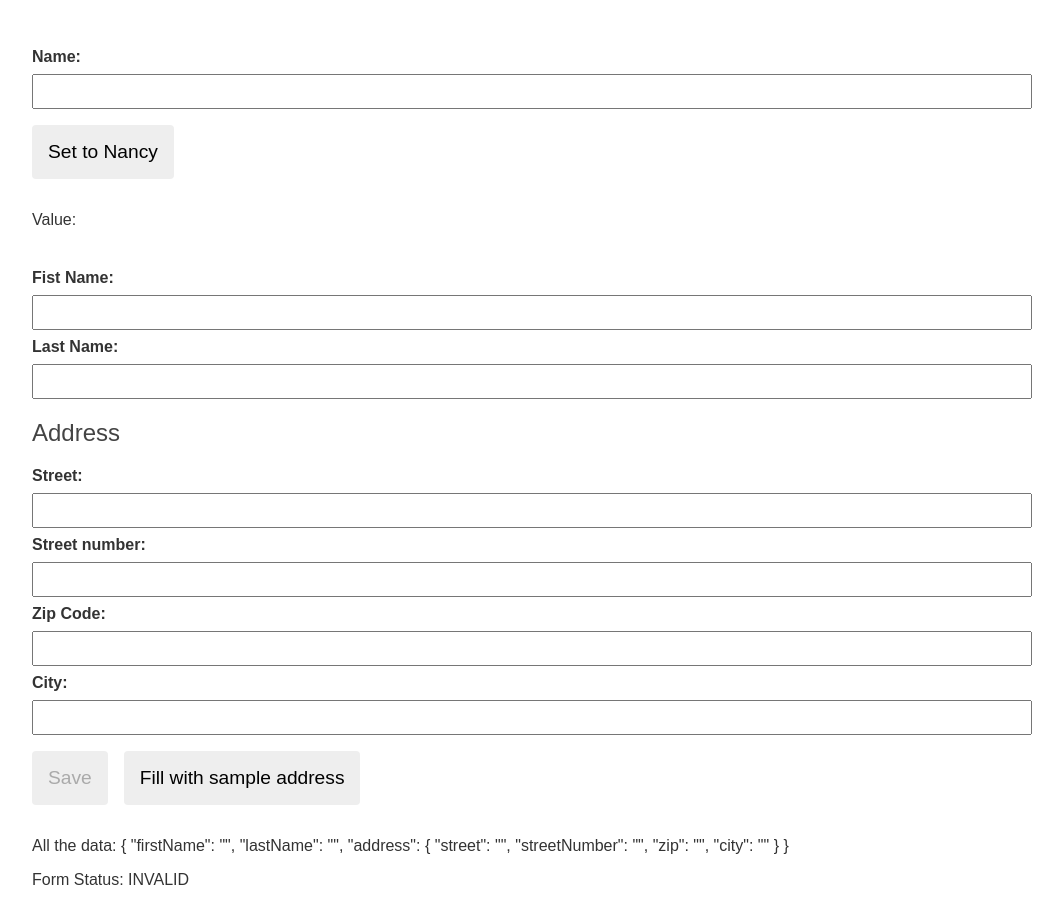
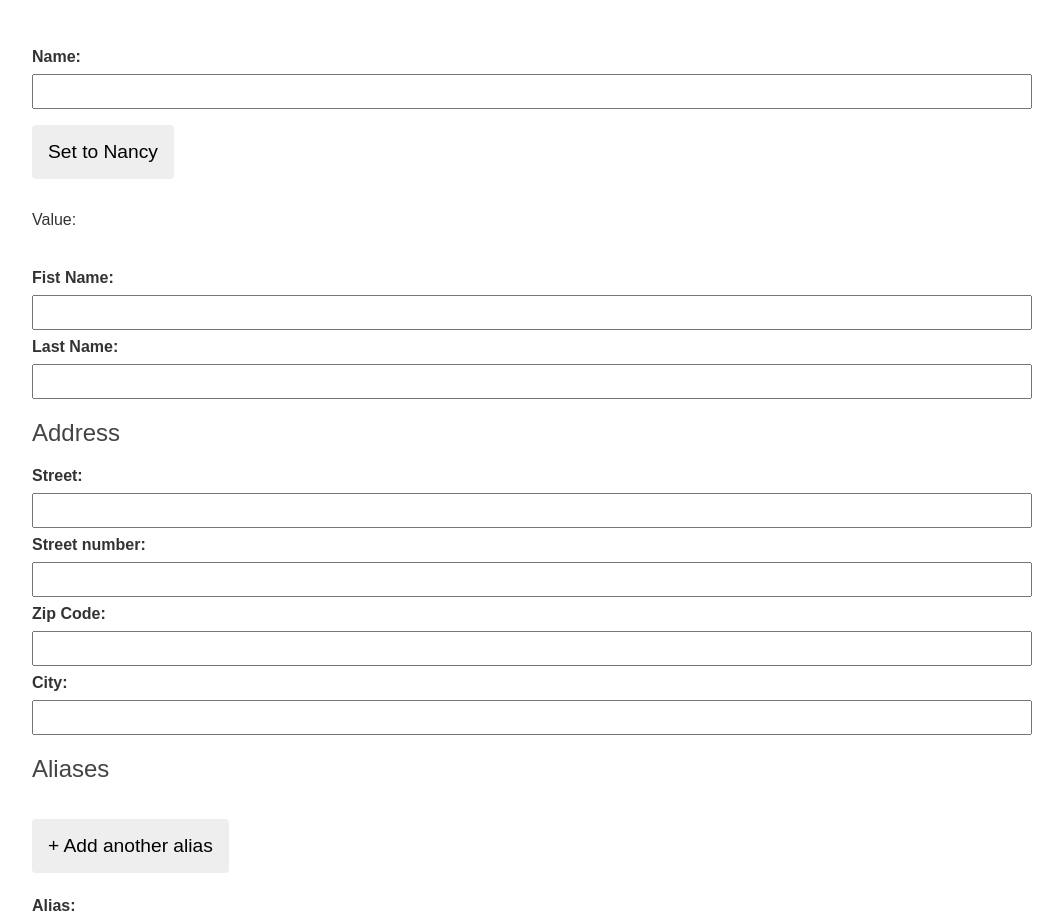
Before and after one commit to grossmann94/angular-reactive-forms, an Angular app: page / in a window 1280 px wide. Shown: the top 921 px of the page, without its empty margins (108-1171 px from the left). Built offline with nearby package versions, Linux system fonts and the light colour scheme.

Commit message:
added aliases as a dynamic array form element

```diff
--- a/src/app/profile-editor/profile-editor.component.html
+++ b/src/app/profile-editor/profile-editor.component.html
@@ -21,6 +21,17 @@
     <input id="city" type="text" formControlName="city" />
   </div>
 
+  <div formArrayName="aliases">
+    <h2>Aliases</h2>
+    <button type="button" (click)="addAlias()">+ Add another alias</button>
+
+    <div *ngFor="let alias of aliases.controls; let i = index">
+      <!-- The repeated alias template -->
+      <label for="alias-{{ i }}">Alias:</label>
+      <input id="alias-{{ i }}" type="text" [formControlName]="i" />
+    </div>
+  </div>
+
   <button type="submit" [disabled]="!profileForm.valid">Save</button>
   <button (click)="fillOutSampleAddress()">Fill with sample address</button>
 </form>
--- a/src/app/profile-editor/profile-editor.component.ts
+++ b/src/app/profile-editor/profile-editor.component.ts
@@ -4,6 +4,7 @@ import {
   FormGroup,
   FormBuilder,
   Validators,
+  FormArray,
 } from '@angular/forms';
 
 @Component({
@@ -24,6 +25,7 @@ export class ProfileEditorComponent {
       zip: [''],
       city: ['', Validators.required],
     }),
+    aliases: this.fb.array([this.fb.control('')]),
   });
 
   onSubmit() {
@@ -40,4 +42,12 @@ export class ProfileEditorComponent {
       },
     });
   }
+
+  get aliases() {
+    return this.profileForm.get('aliases') as FormArray;
+  }
+
+  addAlias() {
+    this.aliases.push(this.fb.control(''));
+  }
 }
```
